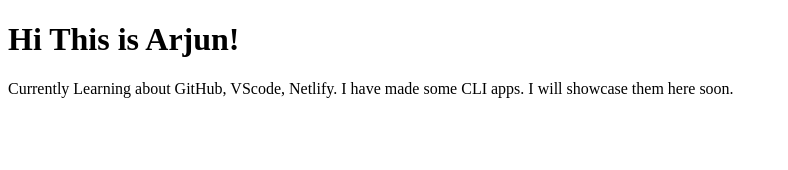
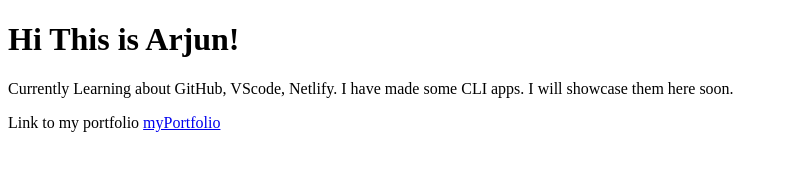
Before and after one commit to ChaudhayArjun/MyFirst-site, a plain HTML site: page index.html in a window 1280 px wide. Shown: the whole page, without its empty margins (0-788 px from the left). Drawn offline with Linux system fonts and the light colour scheme.

Commit message:
Update : Added portfolio link

```diff
--- a/index.html
+++ b/index.html
@@ -11,5 +11,6 @@
     <p> Currently Learning about GitHub, VScode, Netlify.
 
     I have made some CLI apps. I will showcase them here soon. </p>
+    <p>Link to my portfolio <a href="https://portfolio-arjunchaudhary.netlify.app/">myPortfolio</a></p>
 </body>
 </html>
```
